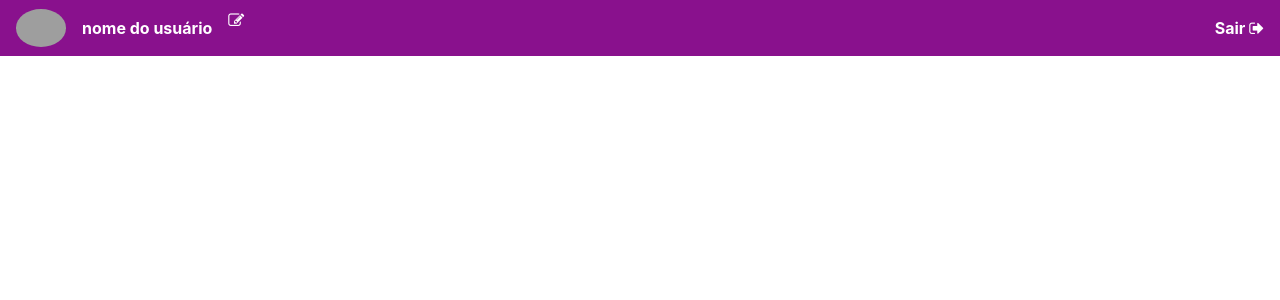
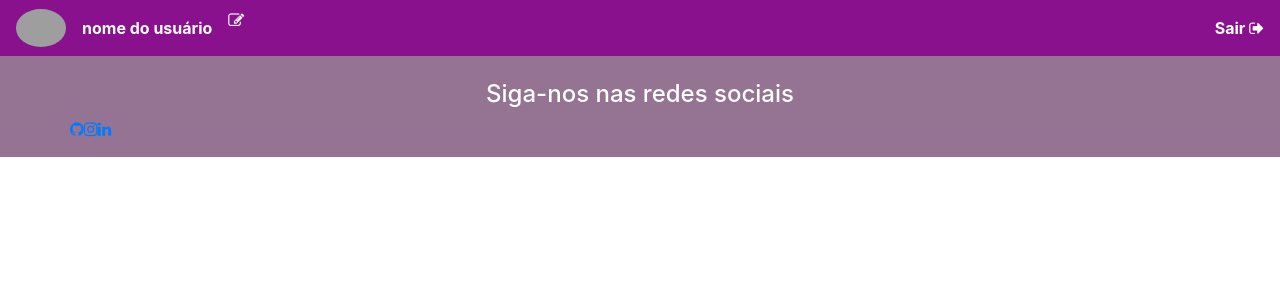
Before and after one commit to mayaralbueno/blogPessoal2, an Angular app: page / in a window 1280 px wide. Shown: the top 300 px of the page. Built offline with nearby package versions, Linux system fonts and the light colour scheme; grey boxes are pictures that could not be loaded.

Commit message:
primeira parte rodape

```diff
--- a/src/app/app.component.html
+++ b/src/app/app.component.html
@@ -1 +1,2 @@
 <app-menu></app-menu>
+<app-rodape></app-rodape>
--- a/src/app/rodape/rodape.component.css
+++ b/src/app/rodape/rodape.component.css
@@ -0,0 +1,10 @@
+.color-rodape{
+  background-color: rgb(148, 116, 146);
+}
+ul.Social-network{
+  list-style:none;
+  padding: 0;
+}
+ul.Social-network li{
+  display: inline;
+}
--- a/src/app/rodape/rodape.component.html
+++ b/src/app/rodape/rodape.component.html
@@ -1 +1,36 @@
-<p>rodape works!</p>
+<footer class="page-footer font-small color-rodape pt-4">
+
+  <div class="container">
+    <div class="row">
+      <div class="col-md-12 d-flex justify-content-center">
+        <h4 class="text-white">Siga-nos nas redes sociais</h4>
+      </div>
+      <div class="row">
+        <div class="col-md-12 d-flex justify-content-center">
+
+          <ul class="Social-network">
+            <li>
+            <a href="https://github.com/mayaralbueno" target="_blank" class="icoGitHub">
+              <i class="fa fa-github" aria-hidden="true"></i>
+            </a>
+            </li>
+
+            <li>
+              <a href="https://www.instagram.com/mayara.s.bueno/" target="_blank" class="icoInstagram">
+                <i class="fa fa-instagram" aria-hidden="true"></i>
+
+              </a>
+              </li>
+              <li>
+                <a href="https://www.linkedin.com/in/mayara-bueno-b9bb55212/" target="_blank" class="icoLikedln">
+                  <i class="fa fa-linkedin" aria-hidden="true"></i>
+                </a>
+                </li>
+
+          </ul>
+
+        </div>
+      </div>
+    </div>
+  </div>
+</footer>
```
